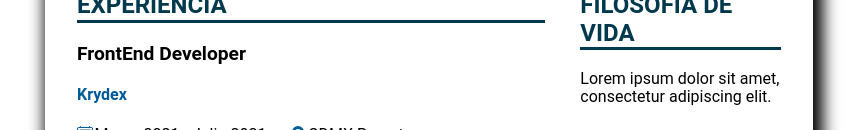
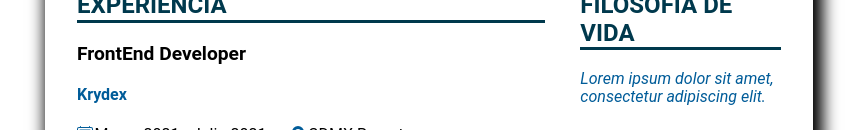
Before and after one commit to ErnestoZuniga/ErnestoZuniga.github.io, a React (Create React App) app: page / in a window 1280 px wide. Shown: the part 670-800 px from the top of the page, without its empty margins (211-1078 px from the left). Built offline with nearby package versions, Linux system fonts and the light colour scheme.

Commit message:
chore:upgrading and adding styles

```diff
--- a/src/assets/styles/_body.module.scss
+++ b/src/assets/styles/_body.module.scss
@@ -59,6 +59,10 @@
     width: 30%;
     //background-color: gray;
     .philosophycard {
+      p{
+        font-style: italic;
+        color: $color-light;
+      }
       //border: dashed blue 3px;
       &__title {
         border-bottom: solid;
--- a/src/assets/styles/_header.module.scss
+++ b/src/assets/styles/_header.module.scss
@@ -60,12 +60,12 @@
       padding-right: 1.5rem;
       p {
         margin: 0;
+        &:hover {
+          text-decoration: underline;
+          cursor: pointer;
+        }
       }
 
-      p:hover {
-        text-decoration: underline;
-        cursor: pointer;
-      }
 
       &__icon {
         color: $color-light;
--- a/src/assets/styles/styles.module.scss
+++ b/src/assets/styles/styles.module.scss
@@ -4,3 +4,18 @@ $color-dark: #00394d;
 @import './main.module';
 @import './header.module';
 @import './body.module';
+
+
+
+
+@media (min-width: 480px) {
+  .main{
+    background-color: black;
+  }
+}
+
+@media (min-width: 800px) {
+  .main{
+    background-color: transparent;
+  }
+}
```
